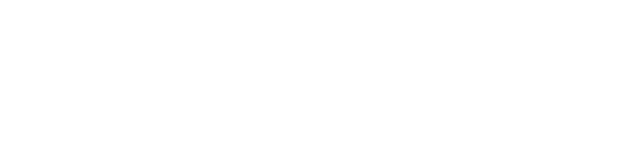
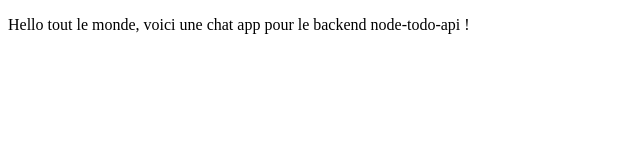
Before and after one commit to DBattou/front-for-todo-api, a website: page public/index.html in a window 1280 px wide. Shown: the whole page, without its empty margins (0-640 px from the left). Drawn offline with Linux system fonts and the light colour scheme.

Commit message:
[DEV] Add welcome message

```diff
--- a/public/index.html
+++ b/public/index.html
@@ -7,6 +7,8 @@
     <title>Chat app</title>
   </head>
   <body>
-    <script></script>
+    <p>
+      Hello tout le monde, voici une chat app pour le backend node-todo-api !
+    </p>
   </body>
 </html>
```
